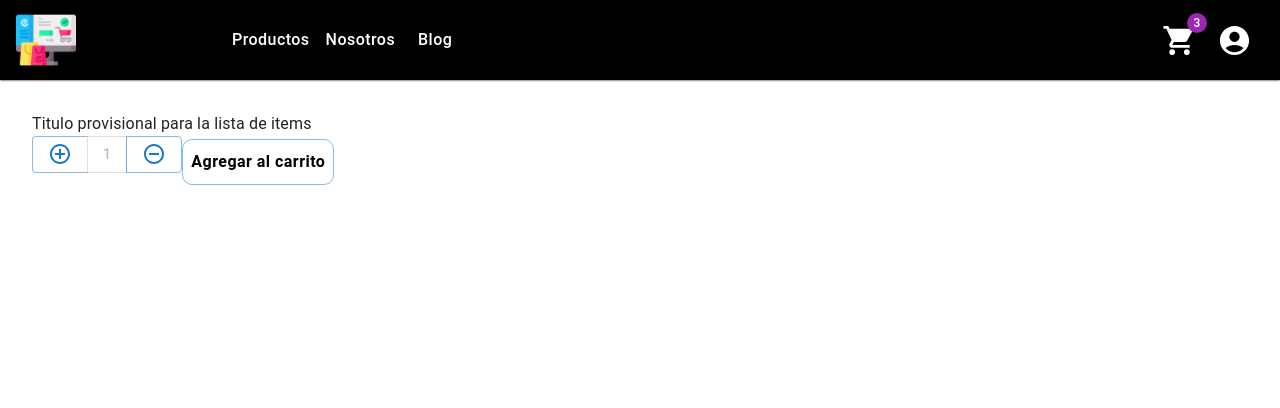
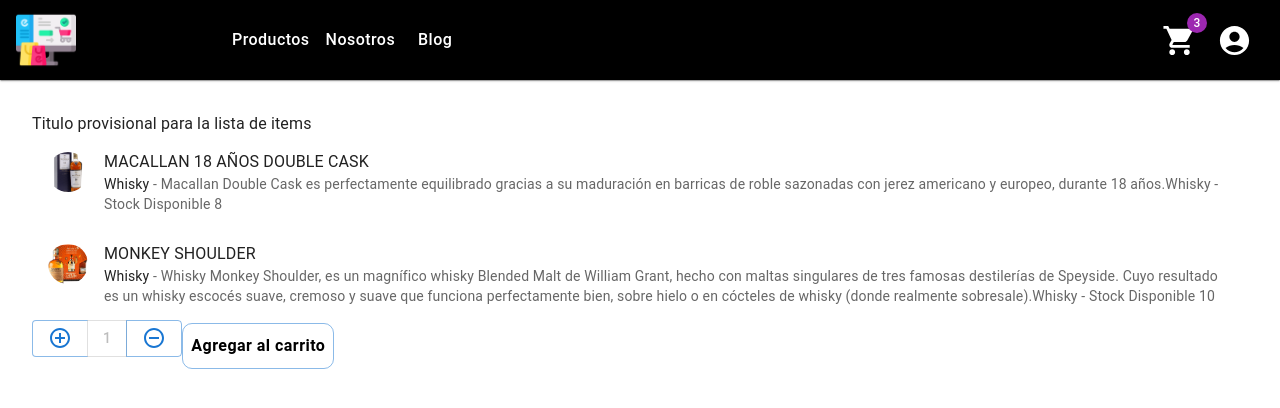
Before and after one commit to germanrogu/coder_proyecto, a React (Create React App) app: page / in a window 1280 px wide. Shown: the top 408 px of the page. Built offline with nearby package versions, Linux system fonts and the light colour scheme.

Commit message:
:sparkles: :lipstick: :hammer: Nuevos componentes para item list e item

```diff
--- a/src/components/ui/atoms/CartWidget/CartWidget.jsx
+++ b/src/components/ui/atoms/CartWidget/CartWidget.jsx
@@ -3,6 +3,7 @@
 import ShoppingCartIcon from "@mui/icons-material/ShoppingCart";
 
 export const CartWidget = ({ itemNumber }) => {
+  // eslint-disable-next-line no-unused-vars
   const [anchorEl, setAnchorEl] = useState(null);
   //const openAccount = Boolean(anchorEl);
 
--- /dev/null
+++ b/src/components/ui/atoms/Item/Item.jsx
@@ -0,0 +1,50 @@
+import {
+  Avatar,
+  ListItemAvatar,
+  ListItemButton,
+  ListItemText,
+  Typography,
+} from "@mui/material";
+import React from "react";
+
+export const Item = ({
+  titleItem,
+  productName,
+  description,
+  urlImg,
+  stockNumber,
+}) => {
+  return (
+    <ListItemButton alignItems="flex-start">
+      <ListItemAvatar>
+        <Avatar alt="Remy Sharp" src={urlImg} />
+      </ListItemAvatar>
+      <ListItemText
+        primary={titleItem}
+        secondary={
+          <>
+            <Typography
+              sx={{ display: "inline" }}
+              component="span"
+              variant="body2"
+              color="text.primary"
+            >
+              {productName}
+            </Typography>
+            {" - " + description}
+
+            <Typography
+              sx={{ display: "inline" }}
+              component="span"
+              variant="body2"
+              color="text.secondary"
+            >
+              {productName}
+            </Typography>
+            {" - Stock Disponible " + stockNumber}
+          </>
+        }
+      />
+    </ListItemButton>
+  );
+};
--- /dev/null
+++ b/src/components/ui/molecules/ItemList/ItemList.jsx
@@ -0,0 +1,20 @@
+import React from "react";
+
+import { Item } from "../../atoms/Item/Item";
+
+export const ItemList = ({ items }) => {
+  return (
+    <>
+      {items.map((item) => (
+        <Item
+          key={item.id}
+          titleItem={item.titleItem}
+          productName={item.productName}
+          description={item.description}
+          urlImg={item.urlImg}
+          stockNumber={item.stockNumber}
+        />
+      ))}
+    </>
+  );
+};
--- a/src/components/ui/molecules/ItemListContainer/ItemListContainer.jsx
+++ b/src/components/ui/molecules/ItemListContainer/ItemListContainer.jsx
@@ -1,13 +1,47 @@
-import React from "react";
+import React, { useEffect } from "react";
 import { Typography } from "@mui/material";
 import { ItemCount } from "../ItemCount/ItemCount";
+import { ItemList } from "../ItemList/ItemList";
+import macallan from "../../../../img/macallan.png";
+import monkey from "../../../../img/monkey.png";
 
 export const ItemListContainer = ({ greeting }) => {
+  const items = [
+    {
+      id: 1,
+      titleItem: "MACALLAN 18 AÑOS DOUBLE CASK",
+      productName: "Whisky",
+      description:
+        "Macallan Double Cask es perfectamente equilibrado gracias a su maduración en barricas de roble sazonadas con jerez americano y europeo, durante 18 años.",
+      urlImg: macallan,
+      stockNumber: 8,
+    },
+    {
+      id: 2,
+      titleItem: "MONKEY SHOULDER",
+      productName: "Whisky",
+      description:
+        "Whisky Monkey Shoulder, es un magnífico whisky Blended Malt de William Grant, hecho con maltas singulares de tres famosas destilerías de Speyside. Cuyo resultado es un whisky escocés suave, cremoso y suave que funciona perfectamente bien, sobre hielo o en cócteles de whisky (donde realmente sobresale).",
+      urlImg: monkey,
+      stockNumber: 10,
+    },
+  ];
+
+  useEffect(() => {
+
+
+  }, []);
+
+  const onAdd =()=>{
+  }
+
   return (
     <div style={{ padding: "2rem" }}>
       <Typography>{greeting}</Typography>
 
-      <ItemCount stock={15} initial={1} />
+      <ItemList items={items} />
+
+      <ItemCount stock={15} initial={1} onAdd={onAdd} />
     </div>
   );
 };
```
Also changed, not shown: src/components/ui/molecules/ItemCount/ItemCount.jsx (+3 -4 lines), src/img/macallan.png (added), src/img/monkey.png (added).
